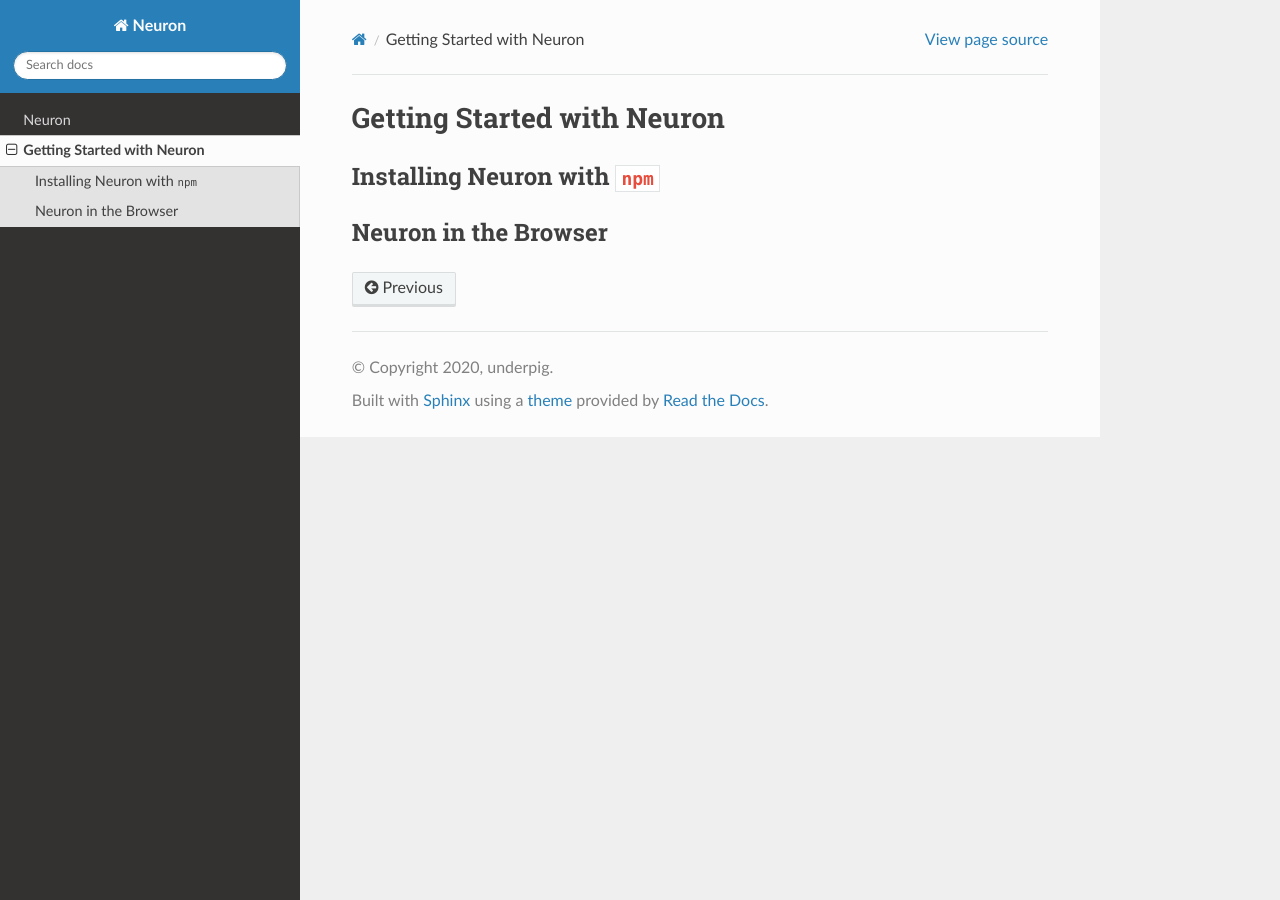
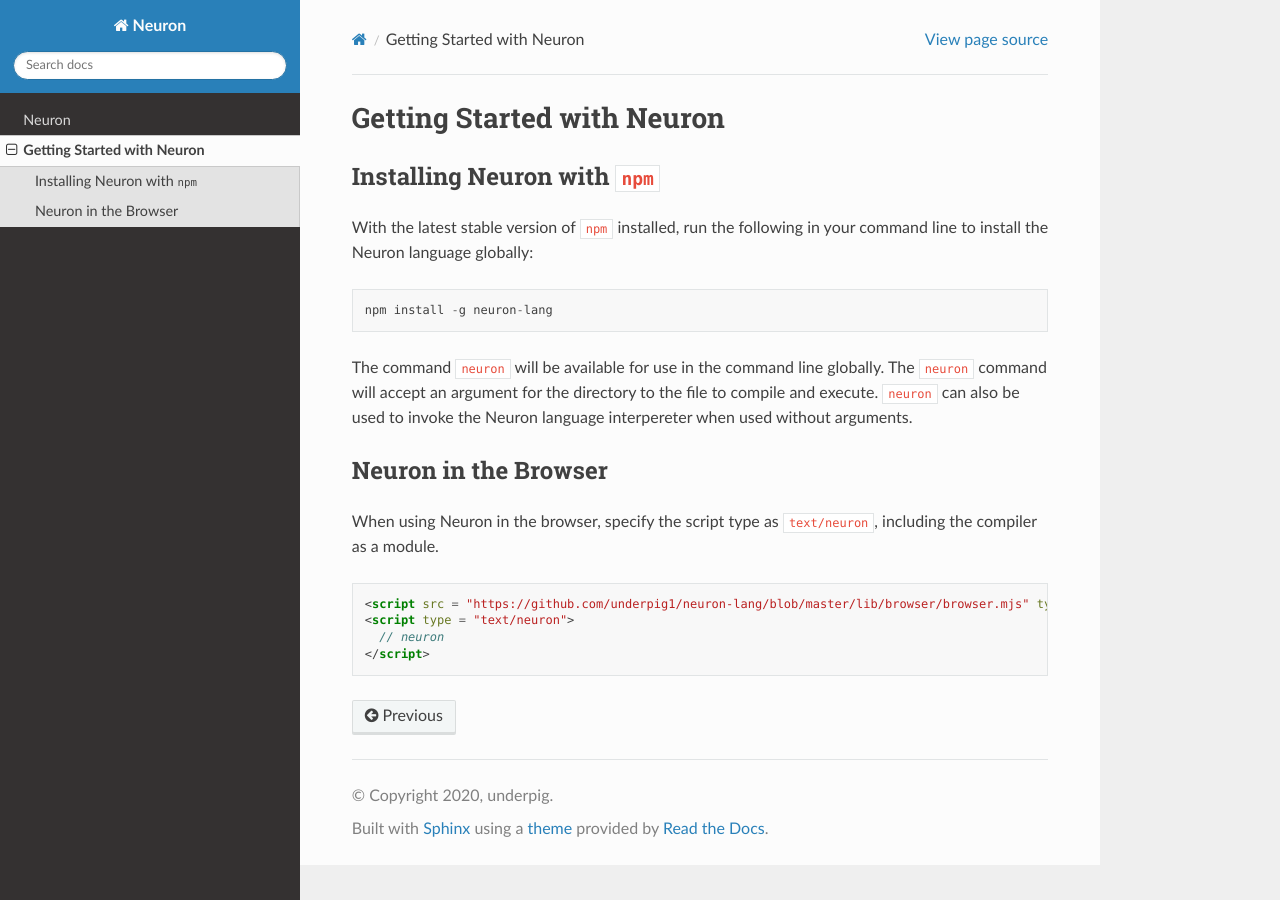
Before and after one commit to underpig1/neuron-lang, a Sphinx documentation site: the page built from docs/source/getting-started.md, in a window 1280 px wide. Built offline with Sphinx 7.4.7 and the Read the Docs theme 2.0.0, drawn with Linux system fonts in a browser that asks for light colours.

Commit message:
Update getting-started.md

````diff
--- a/docs/source/getting-started.md
+++ b/docs/source/getting-started.md
@@ -1,3 +1,15 @@
 # Getting Started with Neuron
 ## Installing Neuron with `npm`
+With the latest stable version of `npm` installed, run the following in your command line to install the Neuron language globally:
+```
+npm install -g neuron-lang
+```
+The command `neuron` will be available for use in the command line globally. The `neuron` command will accept an argument for the directory to the file to compile and execute. `neuron` can also be used to invoke the Neuron language interpereter when used without arguments.
 ## Neuron in the Browser
+When using Neuron in the browser, specify the script type as `text/neuron`, including the compiler as a module.
+```html
+<script src = "https://github.com/underpig1/neuron-lang/blob/master/lib/browser/browser.mjs" type = "module"></script>
+<script type = "text/neuron">
+  // neuron
+</script>
+```
````
